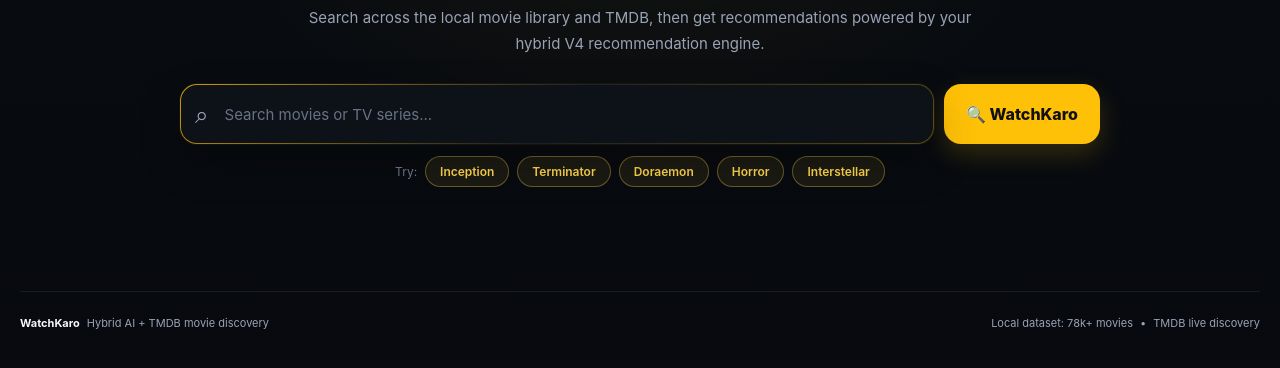
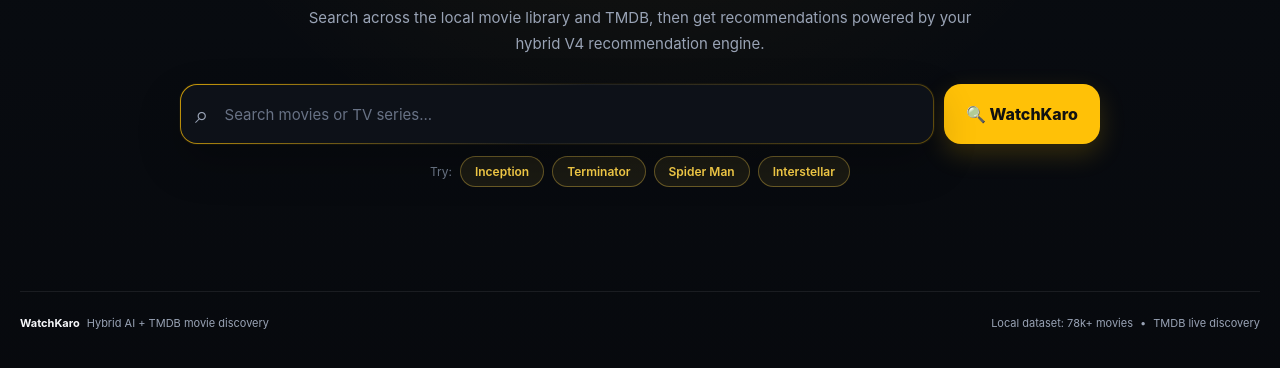
Before and after one commit to AnubhavMishra1612/WatchKaro, a Flask app: page / in a window 1280 px wide. Shown: the part 327-695 px from the top of the page. Run offline with Flask 3, Linux system fonts and the light colour scheme.

Commit message:
Update index.html

```diff
--- a/templates/index.html
+++ b/templates/index.html
@@ -140,11 +140,8 @@
             <button type="button" data-example="Terminator">
                 Terminator
             </button>
-            <button type="button" data-example="Doraemon">
-                Doraemon
-            </button>
-            <button type="button" data-example="Horror">
-                Horror
+            <button type="button" data-example="Spider Man">
+                Spider Man
             </button>
             <button type="button" data-example="Interstellar">
                 Interstellar
```
